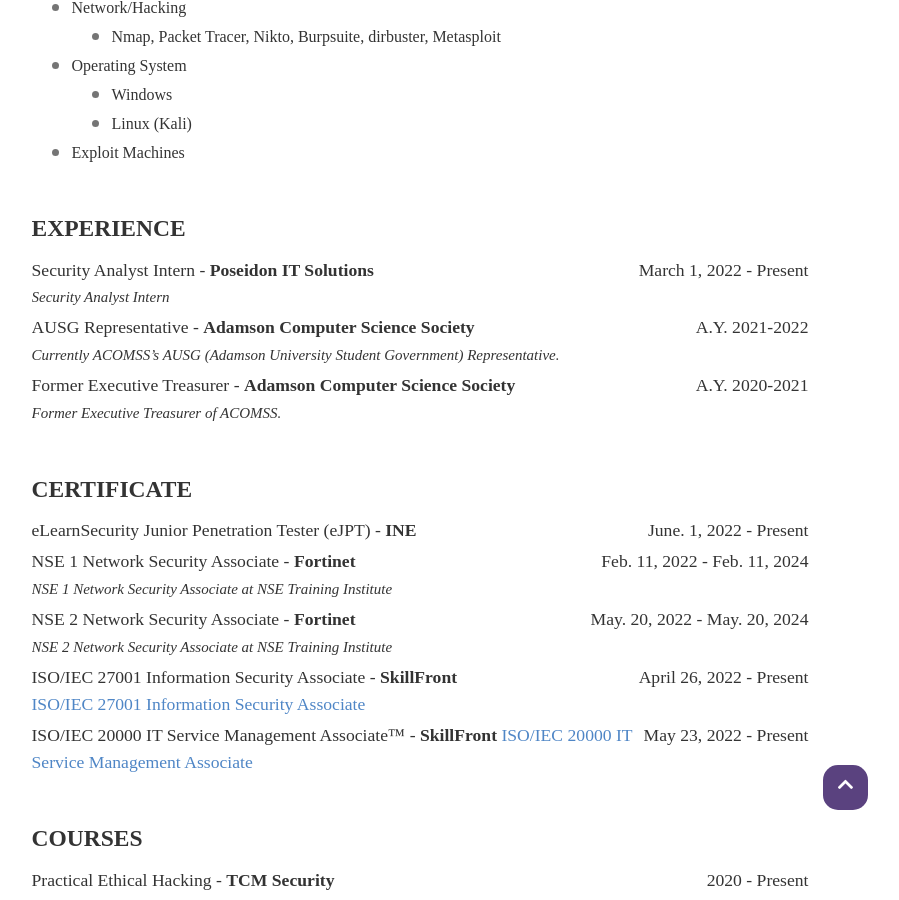
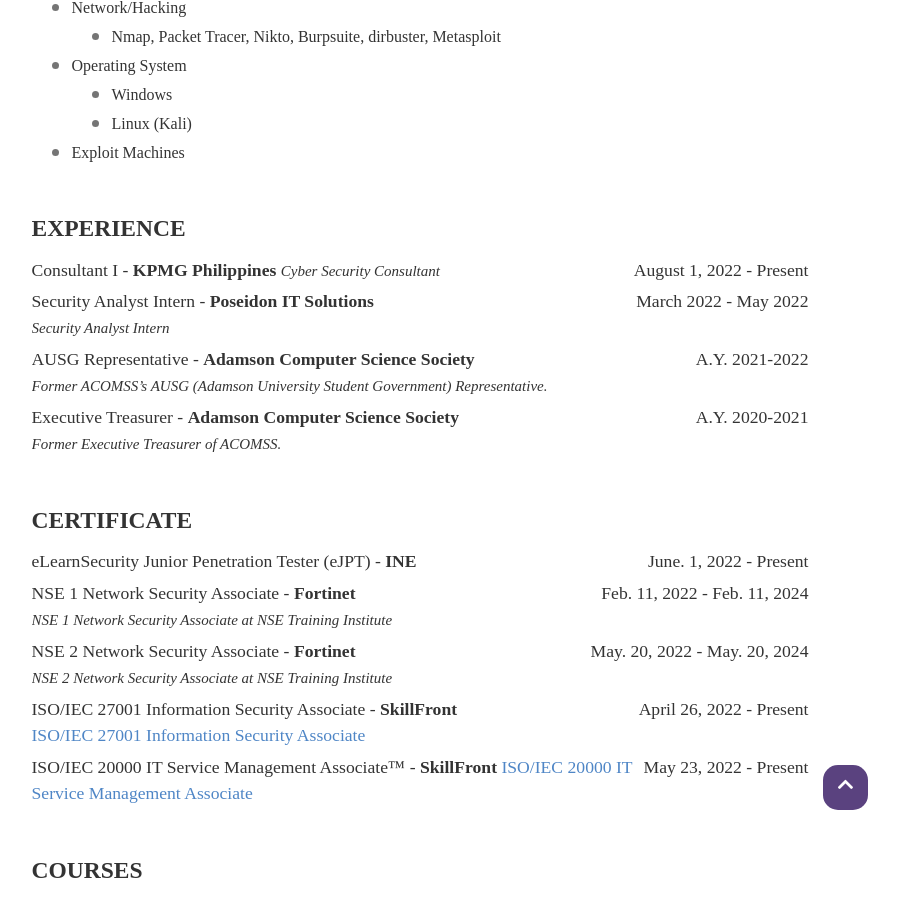
Before and after one commit to ptrckstuns/ptrckstuns.github.io, a Jekyll site: the page built from _posts/2021-11-26-resume.md, in a window 1280 px wide and 900 px high, scrolled down 1675 px. Shown: the whole window, without its empty margins (220-1119 px from the left). Built offline with Jekyll 4.4.1, drawn with Linux system fonts in a browser that asks for light colours; nearby versions of some CDN libraries; some web fonts are replaced; some of the changed text lies outside the part shown.

Commit message:
Update August 2022

```diff
--- a/_config.yml
+++ b/_config.yml
@@ -12,11 +12,14 @@
   profile :
     image : assets/img/rei.jpg
     username : Patrick Castro
-    description : Computer Science student | cybersecurity enthusiast
+    description : Cyber Security Consultant | Computer Science graduate | cybersecurity enthusiast
     experience :
       - start : 2022-02-28
         end : 2022-05-17
         experience : Poseidon IT Solutions, Security Analyst Intern
+      - start : 2022-08-01
+        end : Present
+        experience : KPMG Philippines, Consultant I
     skills :
       - skill : HTML & CSS & JS
         value : 85  # Percent value
--- a/_posts/2021-11-26-resume.md
+++ b/_posts/2021-11-26-resume.md
@@ -10,7 +10,7 @@
 <br>
 
 ### PERSONAL
-**Full Name** - Patrick Mark Andrei M. Castro <br>
+**Full Name** - Patrick Mark Andrei Castro <br>
 **Address** - Taguig City, NCR, Philippines
 
 <br>
@@ -74,13 +74,16 @@
 
 ### EXPERIENCE
 
-Security Analyst Intern - **Poseidon IT Solutions** <span style="float: right; ">March 1, 2022 - Present</span>
+Consultant I - **KPMG Philippines** <span style="float: right; ">August 1, 2022 - Present</span>
+*Cyber Security Consultant*
+
+Security Analyst Intern - **Poseidon IT Solutions** <span style="float: right; ">March 2022 - May 2022</span>
 *Security Analyst Intern*
 
 AUSG Representative - **Adamson Computer Science Society** <span style="float: right; ">A.Y. 2021-2022</span>
-*Currently ACOMSS's AUSG (Adamson University Student Government) Representative.*
+*Former ACOMSS's AUSG (Adamson University Student Government) Representative.*
 
-Former Executive Treasurer - **Adamson Computer Science Society** <span style="float: right; ">A.Y. 2020-2021</span>
+Executive Treasurer - **Adamson Computer Science Society** <span style="float: right; ">A.Y. 2020-2021</span>
 *Former Executive Treasurer of ACOMSS.*
 
 <br>
```
Also changed, not shown: other parts of _posts/2021-11-26-resume.md (+1 -1 lines), _posts/2022-01-24-year-2022.md (+10 -0 lines).
